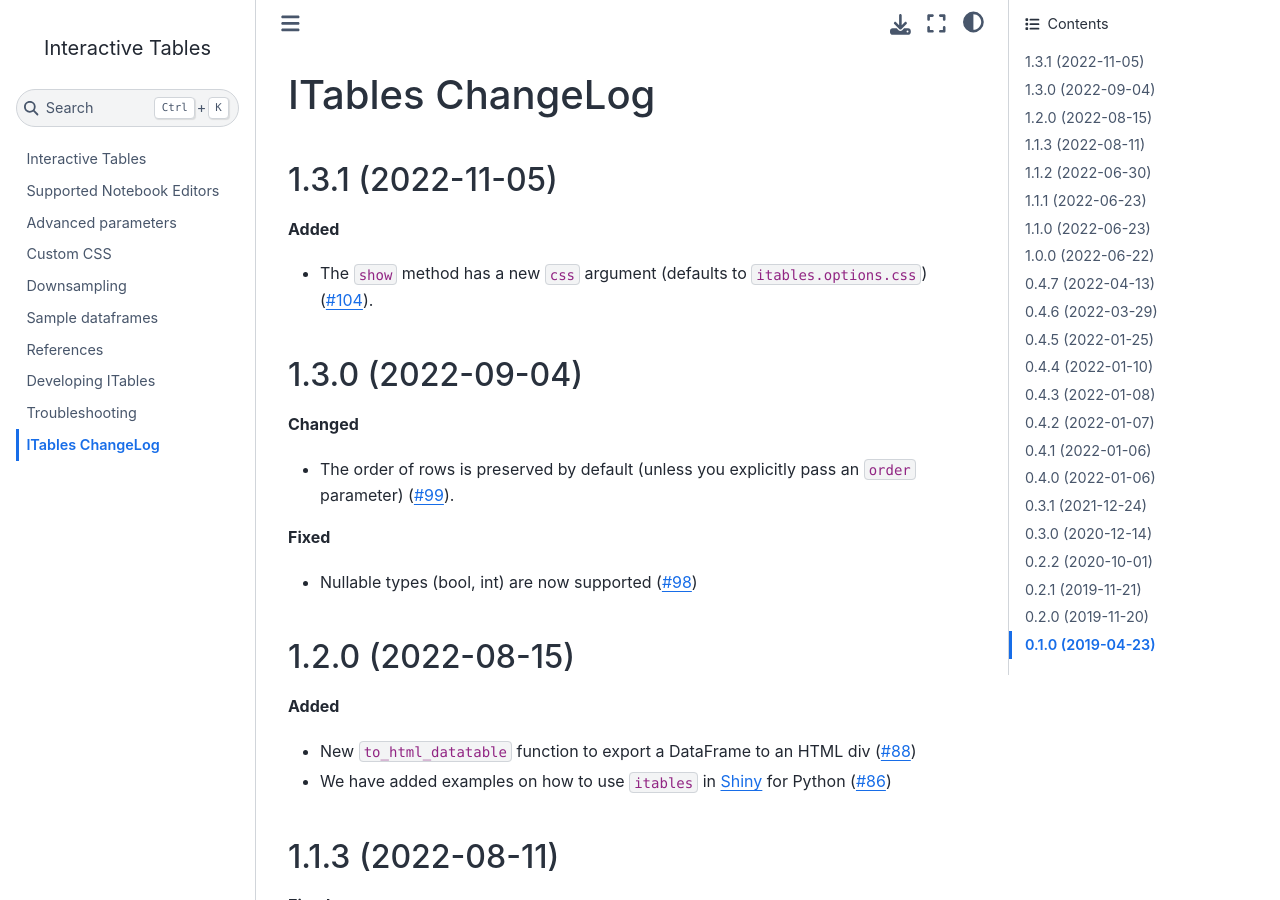
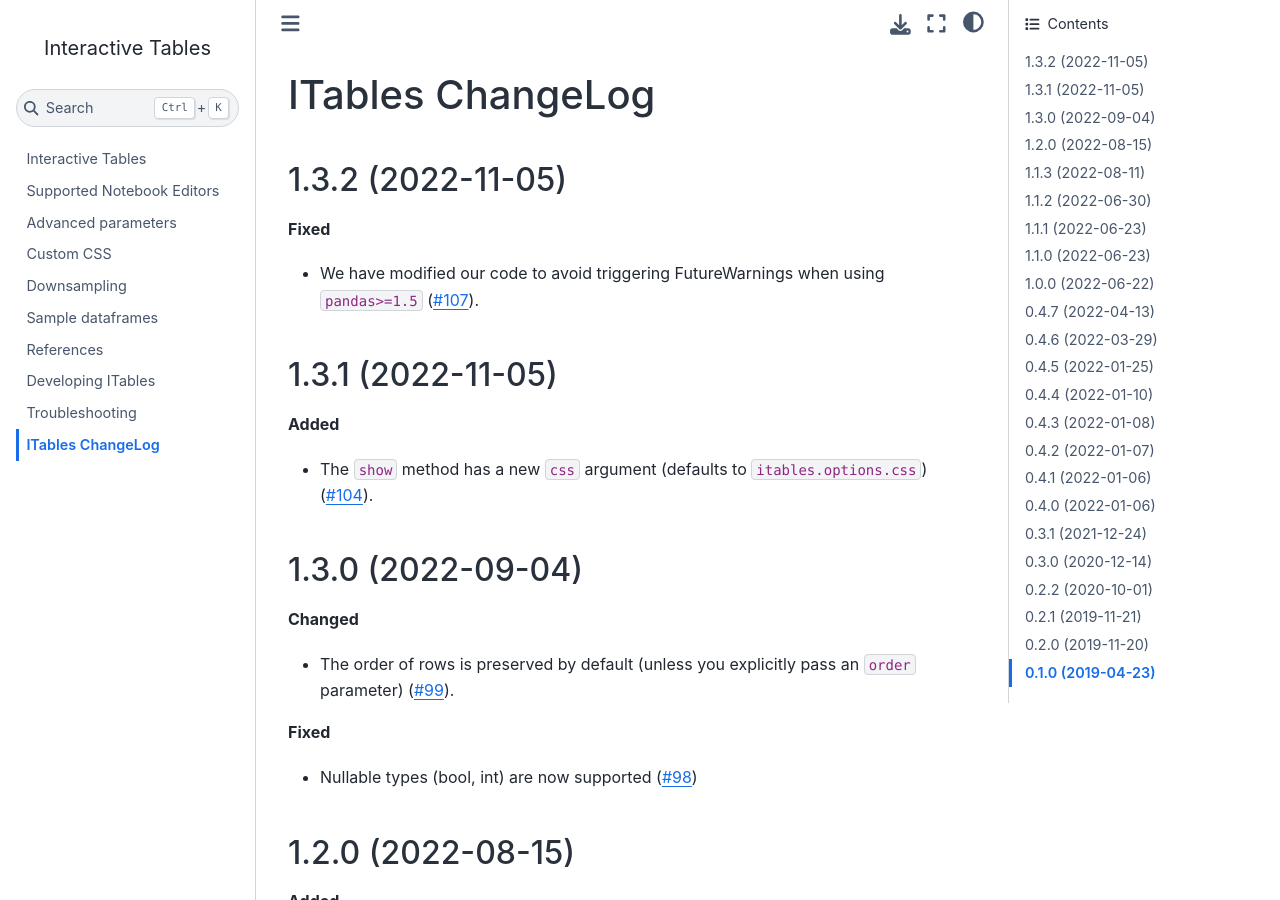
Before and after one commit to mwouts/itables, a Jupyter Book: the page built from docs/changelog.md, in a window 1280 px wide and 900 px high. Built offline with Jupyter Book 1.0.4 settings and Sphinx 7.4.7 and the Sphinx Book theme 1.1.4, drawn with Linux system fonts in a browser that asks for light colours.

Commit message:
Version 1.3.2

```diff
--- a/docs/changelog.md
+++ b/docs/changelog.md
@@ -1,5 +1,12 @@
 ITables ChangeLog
 =================
+
+1.3.2 (2022-11-05)
+------------------
+
+**Fixed**
+- We have modified our code to avoid triggering FutureWarnings when using `pandas>=1.5` ([#107](https://github.com/mwouts/itables/issues/107)).
+
 
 1.3.1 (2022-11-05)
 ------------------
--- a/itables/version.py
+++ b/itables/version.py
@@ -1,3 +1,3 @@
 """ITables' version number"""
 
-__version__ = "1.3.1"
+__version__ = "1.3.2"
```
